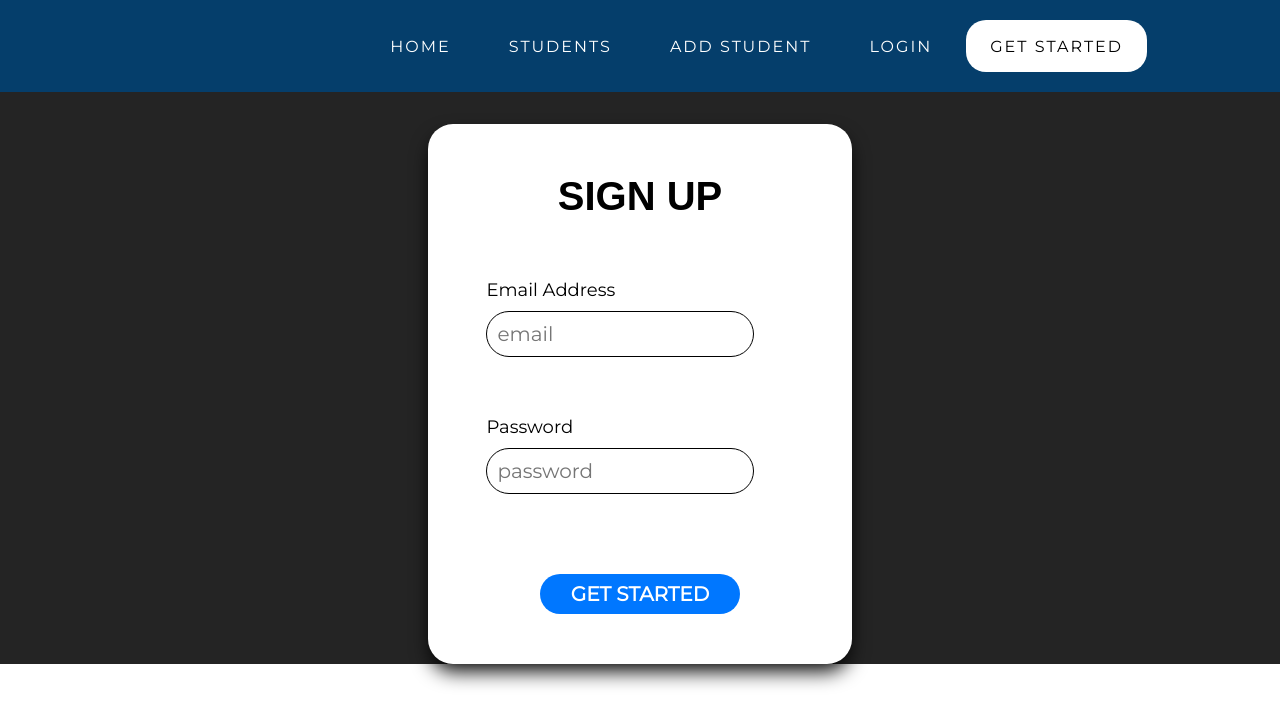
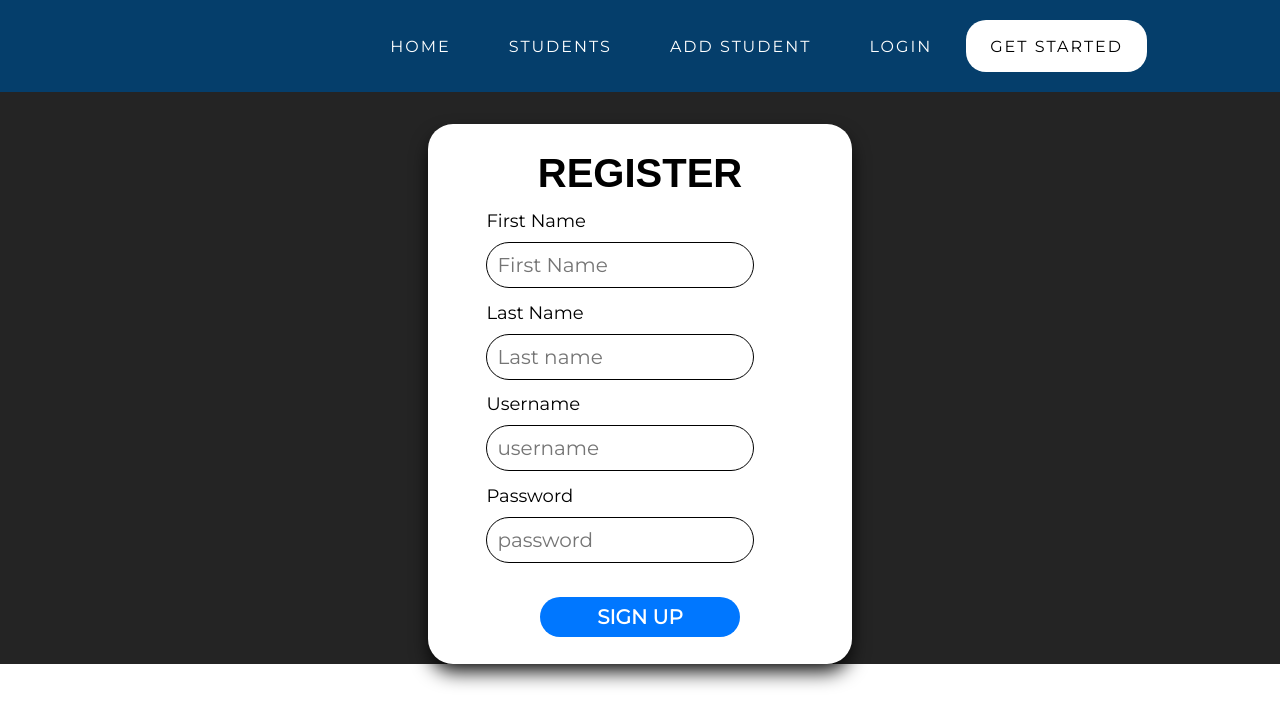
Before and after one commit to Better-Professor-Team/Front-end, a React (Create React App) app in the folder better-professor/: page /Signup in a window 1280 px wide. Shown: the top 726 px of the page. Built offline with nearby package versions, Linux system fonts and the light colour scheme; a web font is replaced by a local one.

Commit message:
fixed-the-register-form

```diff
--- a/better-professor/src/components/EditUserForm.jsx
+++ b/better-professor/src/components/EditUserForm.jsx
@@ -1,5 +1,4 @@
 import React, { useState, useEffect } from "react";
-import axios from "axios";
 import { withFormik, setStatus } from "formik";
 import * as Yup from "yup";
 
--- a/better-professor/src/components/SignupForm.jsx
+++ b/better-professor/src/components/SignupForm.jsx
@@ -1,62 +1,90 @@
 import React from "react";
-import S from "styled-components";
+import axios from 'axios';
 import { withFormik, Form, Field } from "formik";
 import * as Yup from "yup";
-import { Redirect } from "react-router-dom";
+import S from "styled-components";
 
 const FormikForm = ({ values, handleChange, errors, touched, status }) => {
+
   return (
     <div className="login">
       <StyledFormikForm>
-        <Title>Sign Up</Title>
-        <StyledLabel secondary="true">
-          Email Address
-          <FormikField
-            type="email"
-            label="Email"
-            name="email"
-            placeholder="email"
-            value={values.email}
+        <Title>Register</Title>
+        <StyledLabel secondary="true" >First Name
+        <FormikField
+            type="text"
+            label="first_name"
+            name="first_name"
+            placeholder="First Name"
+            value={values.first_name}
           />
-          {touched.email && errors.email && (
-            <ErrorMessage>{errors.email}</ErrorMessage>
-          )}
+          {touched.first_name && errors.first_name && <ErrorMessage>{errors.first_name}</ErrorMessage>}
         </StyledLabel>
 
-        <StyledLabel secondary="true">
-          Password
-          <FormikField
+        <StyledLabel secondary="true" >Last Name
+        <FormikField
+            type="text"
+            label="last_name"
+            name="last_name"
+            placeholder="Last name"
+            value={values.last_name}
+          />
+          {touched.last_name && errors.last_name && <ErrorMessage>{errors.last_name}</ErrorMessage>}
+        </StyledLabel>
+
+        <StyledLabel secondary="true" >Username
+        <FormikField
+            type="username"
+            label="Username"
+            name="username"
+            placeholder="username"
+            value={values.username}
+          />
+          {touched.username && errors.username && <ErrorMessage>{errors.username}</ErrorMessage>}
+        </StyledLabel>
+
+        <StyledLabel secondary="true" >Password
+        <FormikField
+            type="password"
             label="Password"
-            type="password"
             name="password"
             placeholder="password"
             value={values.password}
           />
-          {touched.password && errors.password && (
-            <ErrorMessage>{errors.password}</ErrorMessage>
-          )}
+          {touched.password && errors.password && <ErrorMessage>{errors.password}</ErrorMessage>}
         </StyledLabel>
-        <StyledButton secondary="true" type="submit">
-          Get Started
-        </StyledButton>
+        <StyledButton secondary="true" type="submit" >Sign Up</StyledButton>
       </StyledFormikForm>
     </div>
   );
 };
+
 const SignupForm = withFormik({
-  mapPropsToValues({ email, password }) {
-    return (
-      {
-        email: "email" || "",
-        password: "password" || ""
-      },
-      (<Redirect to="/Login" />)
-    );
+  mapPropsToValues({ username, password, first_name, last_name }) {
+    return {
+      username: username || "",
+      password: password || "",
+      first_name: first_name || "",
+      last_name: last_name || "",
+    }
   },
   validationSchema: Yup.object().shape({
-    email: Yup.string().required("Please enter a valid email address"),
+    username: Yup.string().required("Please enter a valid username"),
     password: Yup.string().required("Please enter a password")
-  })
+  }),
+  handleSubmit(values, { setStatus }) {
+    axios
+      .post("https://better-professor-backend.herokuapp.com/users/register", values)
+      .then(res => {
+        console.log(res);
+        setStatus(res.data.name)
+        localStorage.setItem('token', res.data.token)
+      }
+      )
+      .catch(err => {
+        console.log(err);
+      });
+  }
 })(FormikForm);
 export default SignupForm;
 
--- a/better-professor/src/components/UserContainerList.jsx
+++ b/better-professor/src/components/UserContainerList.jsx
@@ -1,5 +1,4 @@
 import React, { useState, useEffect } from "react";
-import axios from "axios";
 import S from "styled-components";
 import { axiosWithAuth } from "./API/Auth";
 
```
